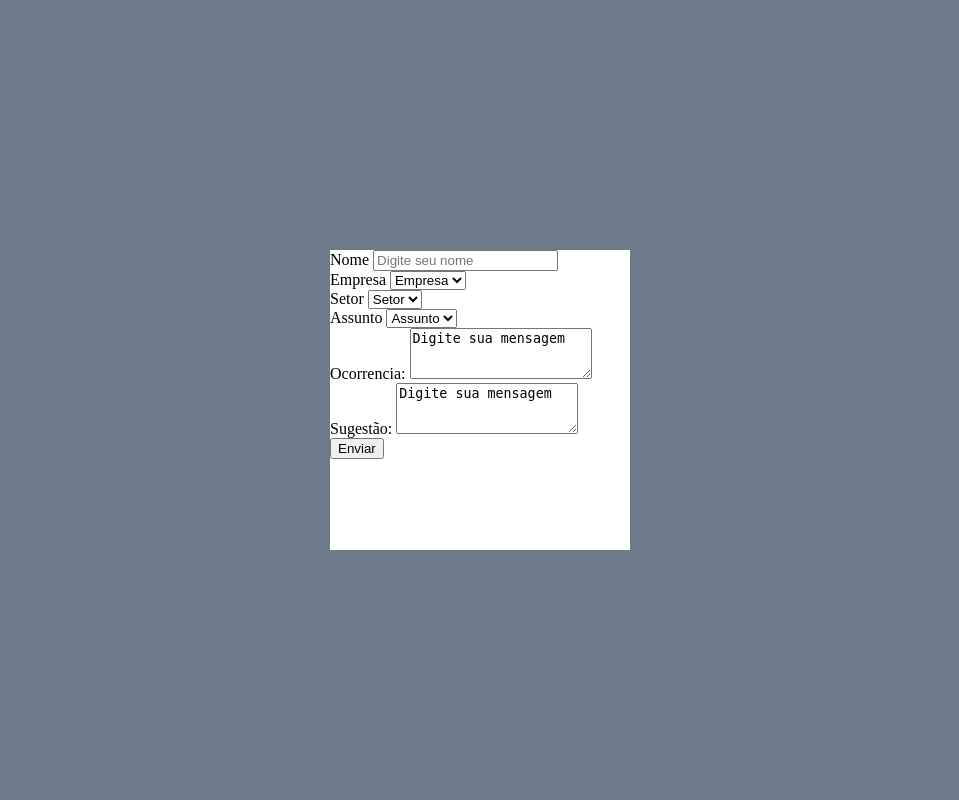
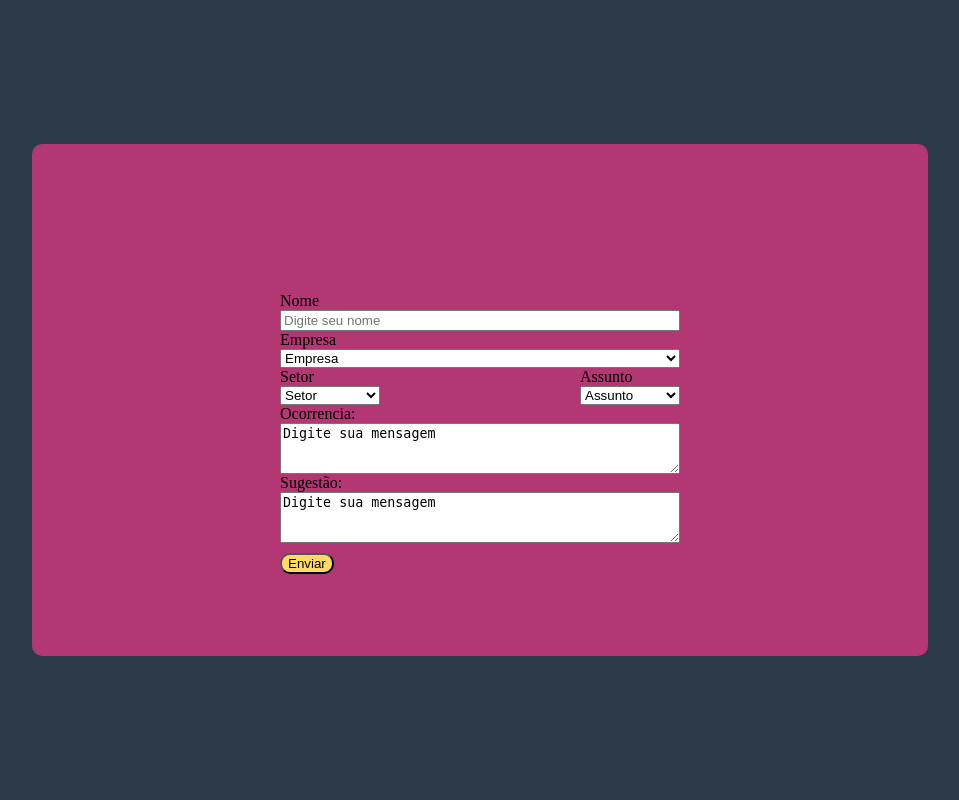
Before and after one commit to Guilhermelima-max/chamados, a PHP site: page / in a window 1280 px wide. Shown: the whole page, without its empty margins (160-1119 px from the left). Run offline with PHP 8.4, Linux system fonts and the light colour scheme.

Commit message:
Update form.css

```diff
--- a/index.html
+++ b/index.html
@@ -11,6 +11,7 @@
 <body>
     <div class="content">
         <div class="box">
+            <div class="inside-box">
             <form>
                 <div class="form-group">
                   <label for="name">Nome</label>
@@ -27,8 +28,9 @@
                   </select>
                 </div>
 
-                <div class="controller"> <!--Para colocar flex setor e assunto-->
-                    <div class="form-group">
+                 <!--Para colocar flex setor e assunto-->
+                    <div class="controller">
+                        <div class="form-flex">
                         <label for="select">Setor</label>
                         <select class="form-control" id="setor">
                           <option>Setor</option>
@@ -37,7 +39,8 @@
                           <option></option>
                           <option></option>
                         </select>
-                        <div class="form-group">
+                    </div>
+                        <div class="form-flex">
                             <label for="select">Assunto</label>
                             <select class="form-control" id="assunto">
                               <option>Assunto</option>
@@ -48,7 +51,7 @@
                             </select>
                           </div>
                       </div>
-                </div>
+
                 <div class="form-group">
                   <label for="text-area">Ocorrencia: </label>
                   <textarea class="form-control" id="exampleFormControlTextarea1" rows="3">Digite sua mensagem</textarea>
@@ -57,10 +60,11 @@
                     <label for="text-area">Sugestão: </label>
                     <textarea class="form-control" id="Ocorrencia" rows="3">Digite sua mensagem</textarea>
                   </div>
-                <div class="button">
+
                     <button type="submit">Enviar</button>
-                </div>
+
               </form>
+        </div>
         </div>
     </div>
 </body>
--- a/styles/form.css
+++ b/styles/form.css
@@ -1,28 +1,61 @@
-/*body{
-    background-color: #2C3A47;
+body {
+    margin: 0px;
 }
-
-.content{
-    background-color: #B33773;
-    width: 40%;
-
-
-}*/
-
-   .content {
+.content {
         width: 100vw;
         height: 100vh;
-    background: #6C7A89;
+    background: #2C3A47;
        display: flex;
         flex-direction: row;
        justify-content: center;
-       align-items: center
+       align-items: center;
+
+
    }
+
+
     .box {
-      width: 300px;
-       height: 300px;
-       background: #fff;
+      width: 70vw;
+       height: 40vw;
+       background:#B33773;
+       border-radius: 10px;
     }
-    body {
-       margin: 0px;
- }
+
+    .controller{
+        display: flex;
+        display: inline;
+    }
+    .inside-box{
+
+        display: flex;
+    justify-content: center;
+    margin-top: 10vw;
+
+    }
+form{
+    padding: 20px 20px 20px 20px;
+    width: 400px;
+    height: 200px;
+}
+.controller{
+
+    display: flex;
+    align-items: center;
+    justify-content: space-between;
+
+}
+
+.form-group{
+    display: grid ;
+}
+.form-flex{
+    display: grid;
+    width: 100px;
+}
+
+button{
+    background-color: #FED966;
+    margin-top: 10px;
+    border-radius: 10px;
+
+}
```
